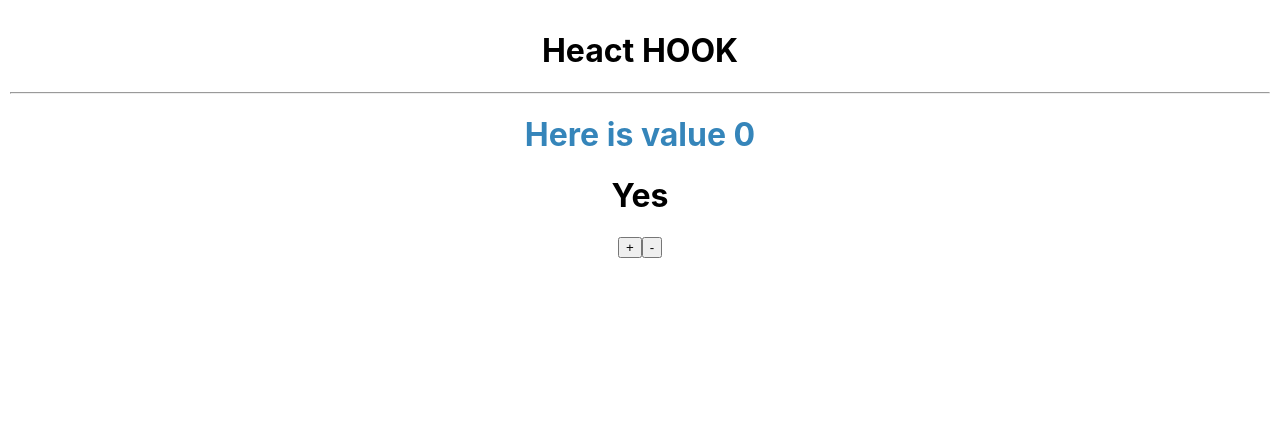
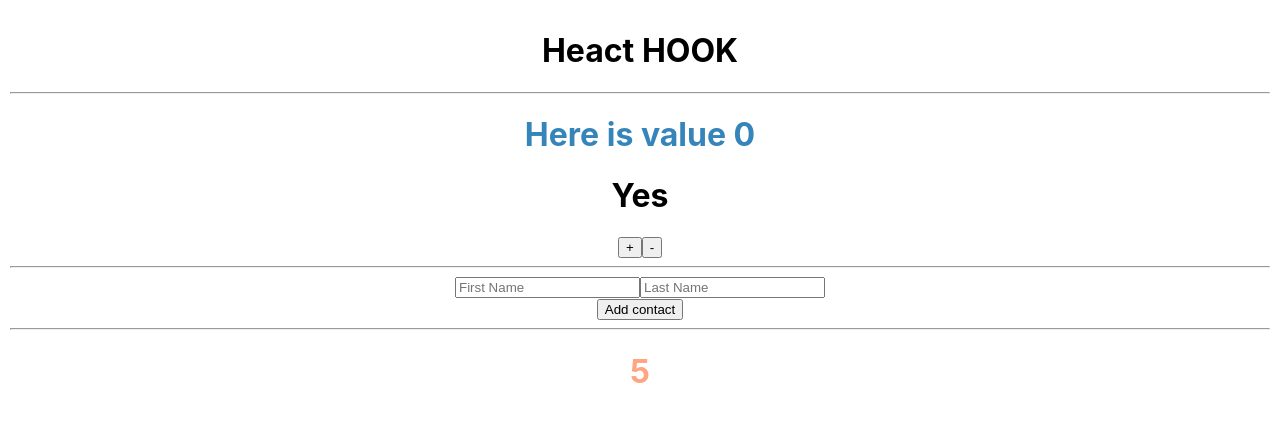
Before and after one commit to hakobyanviktoria8/Scrimba_React, a React (Create React App) app: page / in a window 1280 px wide. Shown: the top 422 px of the page. Built offline with nearby package versions, Linux system fonts and the light colour scheme.

Commit message:
game word count

```diff
--- /dev/null
+++ b/src/ReactHOOK/UseEfectComp.js
@@ -0,0 +1,27 @@
+import React, {useEffect, useState} from "react";
+import randomcolor from "randomcolor"
+
+const UseEfectComp = () => {
+    const [count, setCount] = useState(0)
+    const [color, setColor] = useState("")
+
+    useEffect(() => {
+        const intervalId = setInterval(() => {
+            setCount(count => count + 1)
+        }, 1000)
+
+        return () => clearInterval(intervalId)
+    }, [])
+
+    useEffect(() => {
+        setColor(randomcolor())
+    }, [count])
+
+    return (
+        <div>
+            <h1 style={{color: color}}>{count}</h1>
+        </div>
+    )
+};
+
+export default UseEfectComp
--- a/src/ReactHOOK/index.js
+++ b/src/ReactHOOK/index.js
@@ -1,6 +1,7 @@
 import React from "react";
 import One from "./index1";
 import UseState3 from "./index2";
+import UseEfectComp from "./UseEfectComp";
 
 const ReactHook = () => {
     return (
@@ -8,8 +9,10 @@ const ReactHook = () => {
             <h1>Heact HOOK</h1>
             <hr/>
             <One/>
-            {/*<UseState3/>*/}
-
+            <hr/>
+            <UseState3/>
+            <hr/>
+            <UseEfectComp/>
         </div>
     )
 };
```
